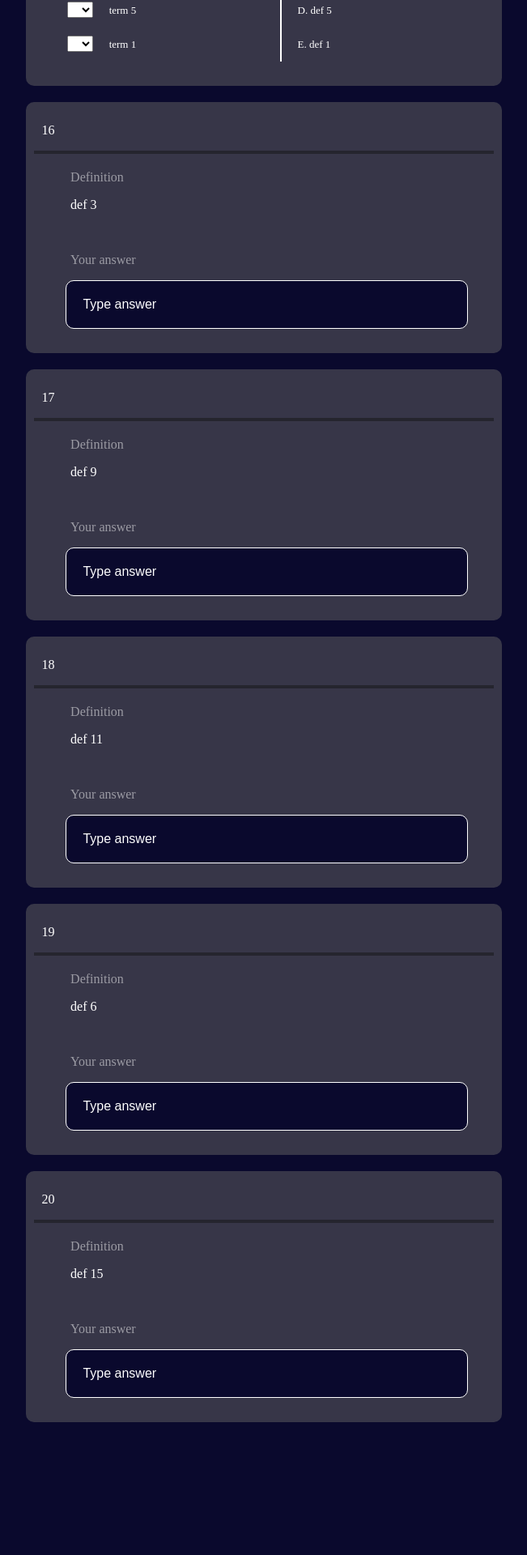
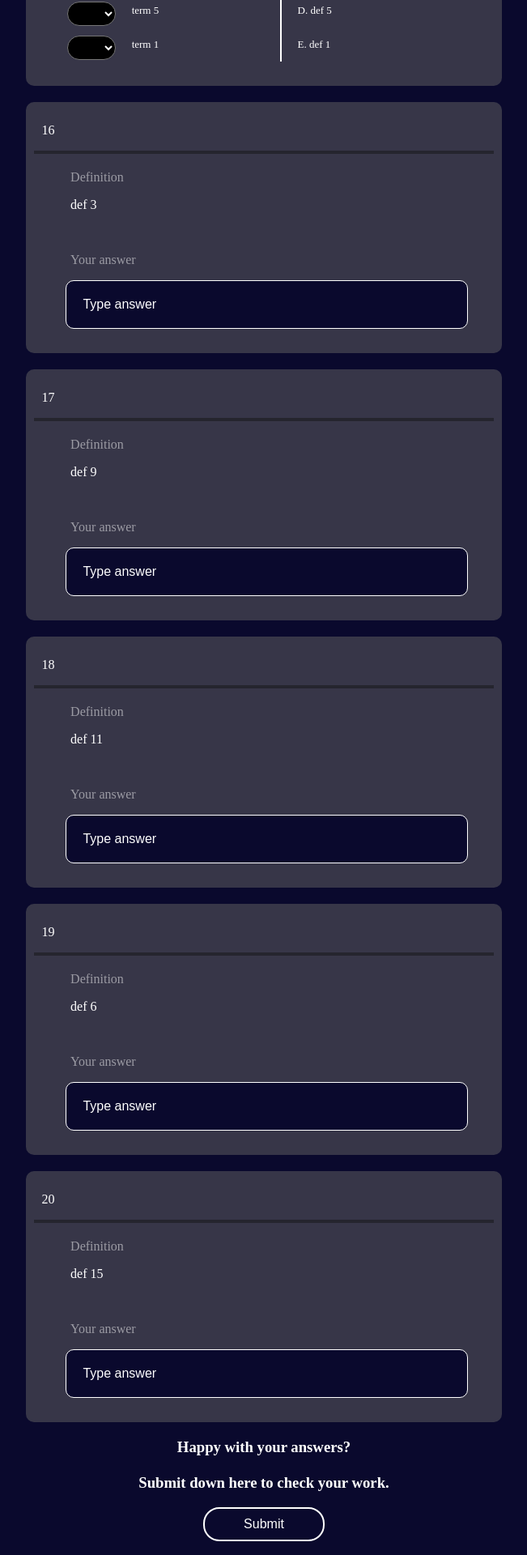
Before and after one commit to smaggio123/Front-End-Flashcard-App, a React (Create React App) app: page /home/setDisplay/test in a window 1280 px wide. Shown: the part 3943-5863 px from the top of the page at 81% size, without its empty margins (314-965 px from the left). Before the commit the page ends 5719 px from the top, so only its background shows below. Built offline with nearby package versions, Linux system fonts and the light colour scheme.

Commit message:
Test: check answers and submit button

```diff
--- a/src/components/TestPage/Areas/MatchingArea/MatchingArea.js
+++ b/src/components/TestPage/Areas/MatchingArea/MatchingArea.js
@@ -34,7 +34,7 @@ function MatchingArea (props) {
     return(
         <>
             <div id='MatchingAreaFullWidth'>
-                <MatchingCard termList={fullShuffledList[0]} defList={fullShuffledList[1]} listOfInputAnswers={listOfInputAnswers} setListOfInputAnswers={setListOfInputAnswers} index={startIndex+1} totalPairs={totalPairs}/>
+                <MatchingCard termList={fullShuffledList[0]} defList={fullShuffledList[1]} listOfInputAnswers={listOfInputAnswers} setListOfInputAnswers={setListOfInputAnswers} index={startIndex} totalPairs={totalPairs}/>
             </div>
         </>
     )
--- a/src/components/TestPage/Areas/MatchingArea/MatchingCard.css
+++ b/src/components/TestPage/Areas/MatchingArea/MatchingCard.css
@@ -18,7 +18,17 @@
 }
 .MatchingCardSelection{
     margin-top: 10px;
-    height: 20px;
+    height: 30px;
+    background-color: black;
+    color: white;
+    width: 60px;
+    padding-left: 10px;
+    padding-right: 10px;
+    border-radius: 20px;
+}
+.MatchingCardSelection:focus{
+    outline: 2px solid yellow;
+    border: 1px solid yellow;
 }
 #MatchingCardMiniCard{
     display: flex;
--- a/src/components/TestPage/Areas/MatchingArea/MatchingCard.js
+++ b/src/components/TestPage/Areas/MatchingArea/MatchingCard.js
@@ -11,7 +11,7 @@ function MatchingCard (props) {
             tempArr[i+index]=null
         }
         else{
-            tempArr[i+index]=val
+            tempArr[i+index]=(val==='true')
         }
         setListOfInputAnswers(tempArr)
     }
--- a/src/components/TestPage/Areas/MultipleChoiceArea/MultipleChoiceCard.css
+++ b/src/components/TestPage/Areas/MultipleChoiceArea/MultipleChoiceCard.css
@@ -37,15 +37,19 @@
     column-gap: 50px;
   }
 
-.grid-item {
+.MutltipleChoiceCardOption {
     padding: 20px;
     border-radius: 10px;
     background-color: transparent;
     color: white;
     outline: none;
     border: 2px solid rgba(255, 255, 255, .5);
-    }
-.grid-item:hover {
+}
+.MutltipleChoiceCardOption:hover {
     border: 2px solid white;
     background-color: grey;
 }
+.MutltipleChoiceCardOption:focus {
+    border: 1px solid yellow;
+    outline: 2px solid yellow;
+}
--- a/src/components/TestPage/Areas/MultipleChoiceArea/MultipleChoiceCard.js
+++ b/src/components/TestPage/Areas/MultipleChoiceArea/MultipleChoiceCard.js
@@ -24,19 +24,16 @@ function MultipleChoiceCard (props) {
     });
 
     const handleChoiceClicked = (i) => {
-        let tempListAnswers=[]
+        let tempListAnswers = listOfInputAnswers;
         if(choicePicked!==i){
-            tempListAnswers = listOfInputAnswers;
-            tempListAnswers[index]=multipleChoiceOptions[i];
-            setListOfInputAnswers(tempListAnswers);
+            tempListAnswers[index+startIndex]= (multipleChoiceList[index][0] === multipleChoiceOptions[i]);
             setChoicePicked(i)
         }
         else{
-            tempListAnswers = listOfInputAnswers;
-            tempListAnswers[index]=null;
-            setListOfInputAnswers(tempListAnswers);
+            tempListAnswers[index+startIndex]=null;
             setChoicePicked(null)
         }
+        setListOfInputAnswers(tempListAnswers);
     }
     return(
         <>
@@ -50,10 +47,10 @@ function MultipleChoiceCard (props) {
                     <p id='MultipleChoiceCardOptionLabel'>Options:</p>
                     <div id='MultipleChoiceCardOptionsContainer'>
                         <div className="grid-container">
-                            <button className="grid-item" onClick={()=>handleChoiceClicked(0)} style={choicePicked===0?{backgroundColor:"grey"}:{backgroundColor:""}}>{multipleChoiceOptions[0]}</button>
-                            <button className="grid-item" onClick={()=>handleChoiceClicked(1)} style={choicePicked===1?{backgroundColor:"grey"}:{backgroundColor:""}}>{multipleChoiceOptions[1]}</button>
-                            <button className="grid-item" onClick={()=>handleChoiceClicked(2)} style={choicePicked===2?{backgroundColor:"grey"}:{backgroundColor:""}}>{multipleChoiceOptions[2]}</button>
-                            <button className="grid-item" onClick={()=>handleChoiceClicked(3)} style={choicePicked===3?{backgroundColor:"grey"}:{backgroundColor:""}}>{multipleChoiceOptions[3]}</button>
+                            <button className="MutltipleChoiceCardOption" onClick={()=>handleChoiceClicked(0)} style={choicePicked===0?{backgroundColor:"grey"}:{backgroundColor:""}}>{multipleChoiceOptions[0]}</button>
+                            <button className="MutltipleChoiceCardOption" onClick={()=>handleChoiceClicked(1)} style={choicePicked===1?{backgroundColor:"grey"}:{backgroundColor:""}}>{multipleChoiceOptions[1]}</button>
+                            <button className="MutltipleChoiceCardOption" onClick={()=>handleChoiceClicked(2)} style={choicePicked===2?{backgroundColor:"grey"}:{backgroundColor:""}}>{multipleChoiceOptions[2]}</button>
+                            <button className="MutltipleChoiceCardOption" onClick={()=>handleChoiceClicked(3)} style={choicePicked===3?{backgroundColor:"grey"}:{backgroundColor:""}}>{multipleChoiceOptions[3]}</button>
                         </div>
                     </div>
                 </div>
--- a/src/components/TestPage/Areas/TrueFalseArea/TrueFalseArea.js
+++ b/src/components/TestPage/Areas/TrueFalseArea/TrueFalseArea.js
@@ -32,7 +32,7 @@ function TrueFalseArea (props) {
             {trueFalseList.map((item,index)=>(
                 <div key={index} id='TrueFalseAreaFullWidth'>
                     <div id='TrueFalseAreaContainer'>
-                        <TrueFalseCard term={trueFalseList[index][0]} definition={randomizeTrueFalse(index)} index={index} listOfInputAnswers={listOfInputAnswers} setListOfInputAnswers={setListOfInputAnswers}/>
+                        <TrueFalseCard term={trueFalseList[index][0]} definition={randomizeTrueFalse(index)} actualDefinition={trueFalseList[index][1]} index={index} listOfInputAnswers={listOfInputAnswers} setListOfInputAnswers={setListOfInputAnswers}/>
                     </div>
                 </div>
             ))}
--- a/src/components/TestPage/Areas/TrueFalseArea/TrueFalseCard.css
+++ b/src/components/TestPage/Areas/TrueFalseArea/TrueFalseCard.css
@@ -65,3 +65,7 @@
     border: 2px solid white;
     background-color: grey;
 }
+.TrueFalseCardBtn:focus{
+    outline: 2px solid yellow;
+    border: 1px solid yellow;
+}
--- a/src/components/TestPage/Areas/TrueFalseArea/TrueFalseCard.js
+++ b/src/components/TestPage/Areas/TrueFalseArea/TrueFalseCard.js
@@ -3,7 +3,7 @@ import "./TrueFalseCard.css";
 import IndexHeader from '../../GeneralComponents/IndexHeader';
 
 function TrueFalseCard (props) {
-    const {term,definition,index,listOfInputAnswers, setListOfInputAnswers} = props
+    const {term,definition,actualDefinition,index,listOfInputAnswers, setListOfInputAnswers} = props
     const [trueClicked,setTrueClicked] = useState(false)
     const [falseClicked,setfalseClicked] = useState(false)
     const handleTrueClicked=()=>{
@@ -16,7 +16,7 @@ function TrueFalseCard (props) {
         else{
             setTrueClicked(!trueClicked);
             let tempArr = listOfInputAnswers
-            tempArr[index] = true
+            tempArr[index] = true===(definition===actualDefinition)
             setListOfInputAnswers(tempArr)
         }
         setfalseClicked(false);
@@ -31,7 +31,7 @@ function TrueFalseCard (props) {
         else{
             setfalseClicked(!falseClicked);
             let tempArr = listOfInputAnswers
-            tempArr[index] = false
+            tempArr[index] = false===(definition===actualDefinition)
             setListOfInputAnswers(tempArr)
         }
         setTrueClicked(false)
--- a/src/components/TestPage/TestPage.css
+++ b/src/components/TestPage/TestPage.css
@@ -0,0 +1,28 @@
+#TestPageSubmitBtnContainer{
+    width: 100%;
+    text-align: center;
+    justify-content: center;
+    padding-bottom: 20px;
+}
+#TestPageSubmitMessage{
+    white-space: pre-line;
+    color: white;
+}
+#TestPageSubmitBtn{
+    margin: auto;
+    color: white;
+    background-color: transparent;
+    border: 2px solid white;
+    font-size: medium;
+    padding: 10px;
+    border-radius: 20px;
+    width: 150px;
+}
+#TestPageSubmitBtn:hover{
+    background-color: rgb(225,225,0);
+    color: black;
+}
+#TestPageSubmitBtn:focus{
+    border: 2px solid yellow;
+    outline: 1px solid yellow;
+}
--- a/src/components/TestPage/TestPage.js
+++ b/src/components/TestPage/TestPage.js
@@ -52,6 +52,14 @@ function TestPage () {
     var writtenList = shuffledList.slice(section(3,4),shuffledList.length)
 
 
+    const checkAnswers=()=>{
+        let correctCount = 0;
+        for(let i = 0;i<listOfInputAnswers.length;i++){
+            if(listOfInputAnswers[i])correctCount++
+        }
+        if(correctCount===listOfInputAnswers.length) alert("You got 100% correct, Congrats!")
+        else alert("You got " + correctCount + " right out of "+listOfInputAnswers.length+" or " + ((correctCount/listOfInputAnswers.length)*100)+"%")
+    }
     return(
     <>
         <LearnBtn/>
@@ -73,6 +81,10 @@ function TestPage () {
         <div id='TestPageWrittenArea'>
             <WrittenArea writtenAreaList={writtenList} shuffledList={shuffledList} listOfInputAnswers={listOfInputAnswers} setListOfInputAnswers={setListOfInputAnswers} startIndex={section(3,4)} totalPairs={section(4,4)}/>
         </div>
+        <div id='TestPageSubmitBtnContainer'>
+            <h3 id='TestPageSubmitMessage'>{"Happy with your answers?\n\nSubmit down here to check your work."}</h3>
+            <button id='TestPageSubmitBtn' onClick={()=>checkAnswers()}>Submit</button>
+        </div>
         </>
         }
     </>
```
